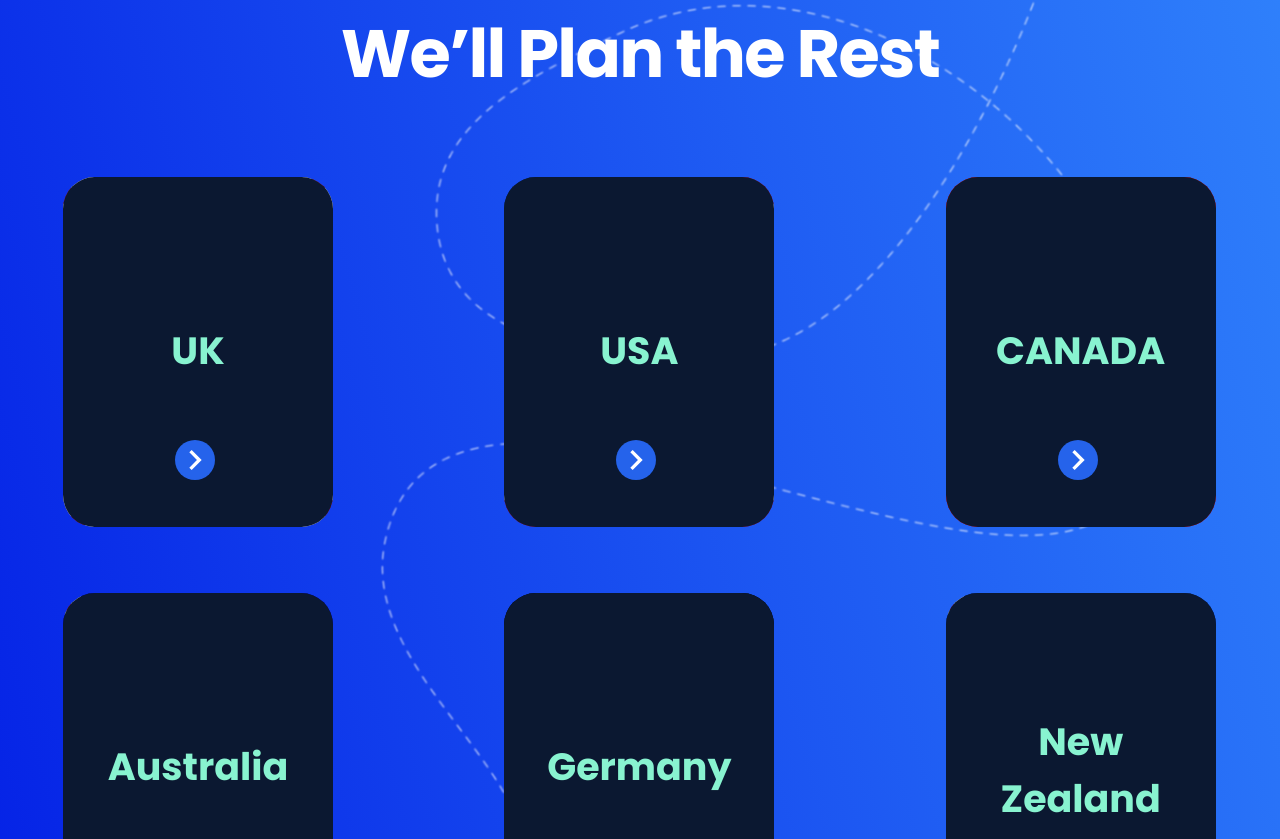
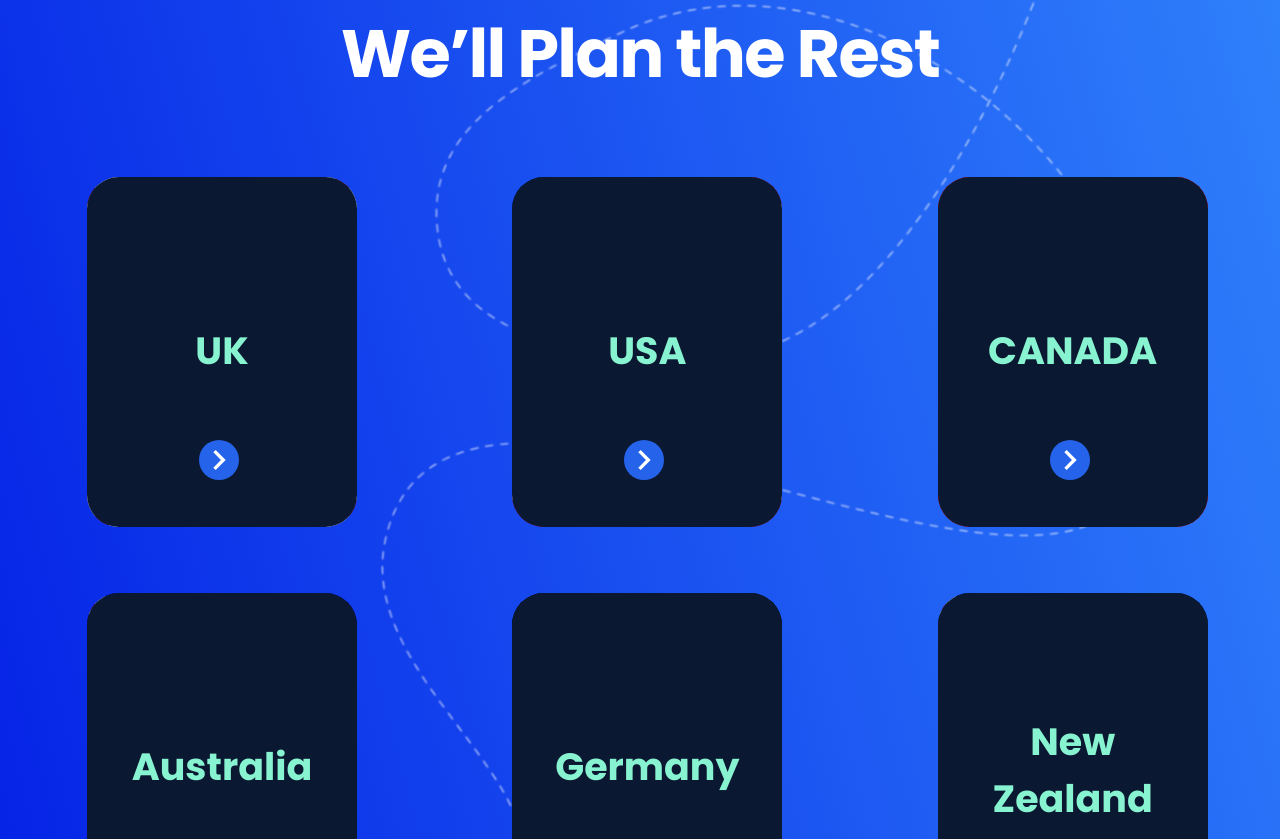
Before and after one commit to sazzad46031/sge-second-task, a React (Vite) app: page / in a window 1280 px wide. Shown: the part 5281-6120 px from the top of the page. Built offline with nearby package versions, Linux system fonts and the light colour scheme.

Commit message:
modified

```diff
--- a/src/Page/Home/DestinationCard/DestinationCard.jsx
+++ b/src/Page/Home/DestinationCard/DestinationCard.jsx
@@ -7,7 +7,7 @@ const DestinationCard = () => {
                 <h2 className='poppins-semibold lg:poppins-bold leading-[130%] -tracking-[0.02em] lg:text-[50px] text-[28px] text-gradient pb-2'>Choose Your Destination</h2>
                 <p className='poppins-bold lg:text-[67px] leading-[130%] tracking-tight text-[38px] text-white pb-[80px]'>We’ll Plan the Rest</p>
             </div>
-            <div className='grid lg:grid-cols-3 grid-cols-2 lg:gap-x-[170px] gap-x-4 lg:gap-y-[66px] gap-y-8 max-w-[1154px] mx-auto'>
+            <div className='grid lg:grid-cols-3 grid-cols-2 lg:gap-x-[170px] gap-x-4 lg:gap-y-[66px] gap-y-8 max-w-[1154px] mx-auto px-6'>
                 <div className='flip-card'>
                     <div className='flip-card-inner'>
                     <div className='flip-card--front z-10 lg:w-[270px] w-[148px] lg:h-[350px] h-[192px] bg-[#0B1831]'>
```
